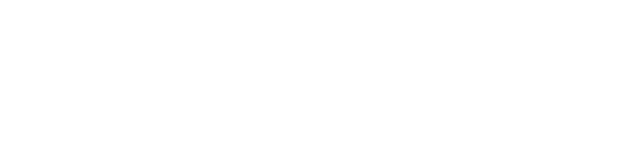
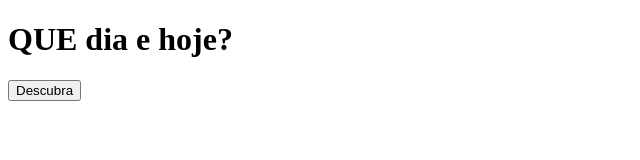
Before and after one commit to LucasbMiranda/site, a plain HTML site: page index.html in a window 1280 px wide. Shown: the whole page, without its empty margins (0-640 px from the left). Drawn offline with Linux system fonts and the light colour scheme.

Commit message:
H1 e button

```diff
--- a/index.html
+++ b/index.html
@@ -6,6 +6,9 @@
     <title>Document</title>
 </head>
 <body>
-
+    <h1>
+        QUE dia e hoje?
+    </h1>
+    <button>Descubra</button>
 </body>
 </html>
```
